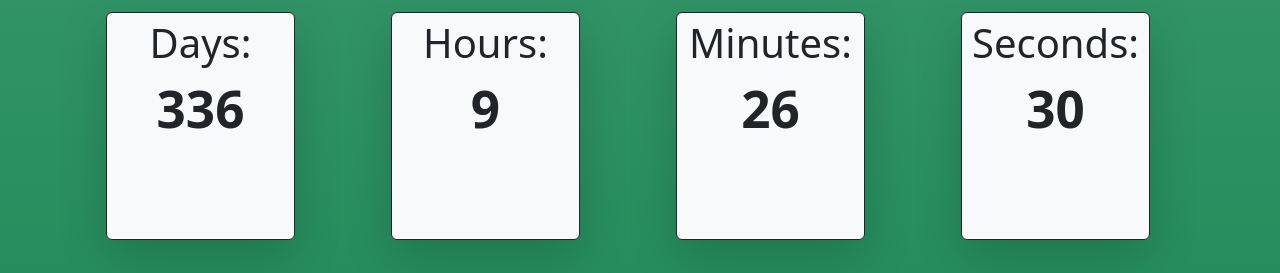
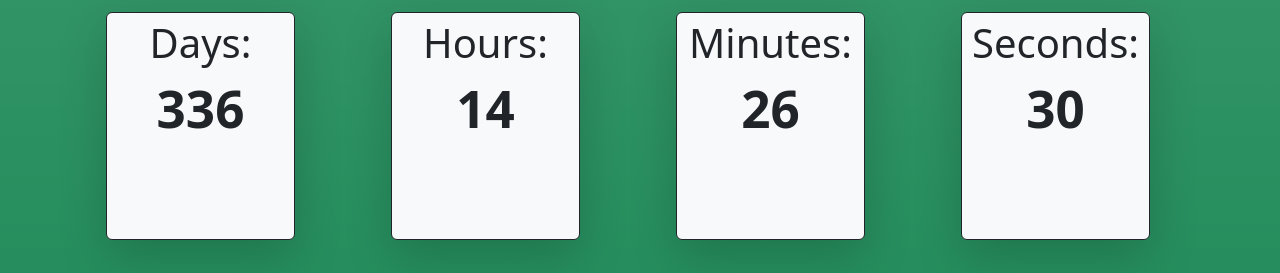
Before and after one commit to dbabusci/Colins-BDay-Countdown, a React (Vite) app: page / in a window 1280 px wide. Shown: the part 236-509 px from the top of the page. Built offline with nearby package versions, Linux system fonts and the light colour scheme.

Commit message:
Fix to bug with hours

```diff
--- a/src/Components/countdown.jsx
+++ b/src/Components/countdown.jsx
@@ -25,7 +25,7 @@ const CountdownTimer = () => {
         let currentDay = new Date();
         let totalSeconds = (change - currentDay) / 1000;
         setDays(Math.floor(totalSeconds / 86400));
-        setHours(Math.floor(totalSeconds / 2030400) - 5); //5 hours off bc of timezone find better solution when bored
+        setHours(Math.floor(totalSeconds / 2030400));
         setMinutes(Math.floor((totalSeconds % 3600) / 60));
         setSeconds(Math.floor(totalSeconds % 60));
         const interval = setInterval(() =>{
```
